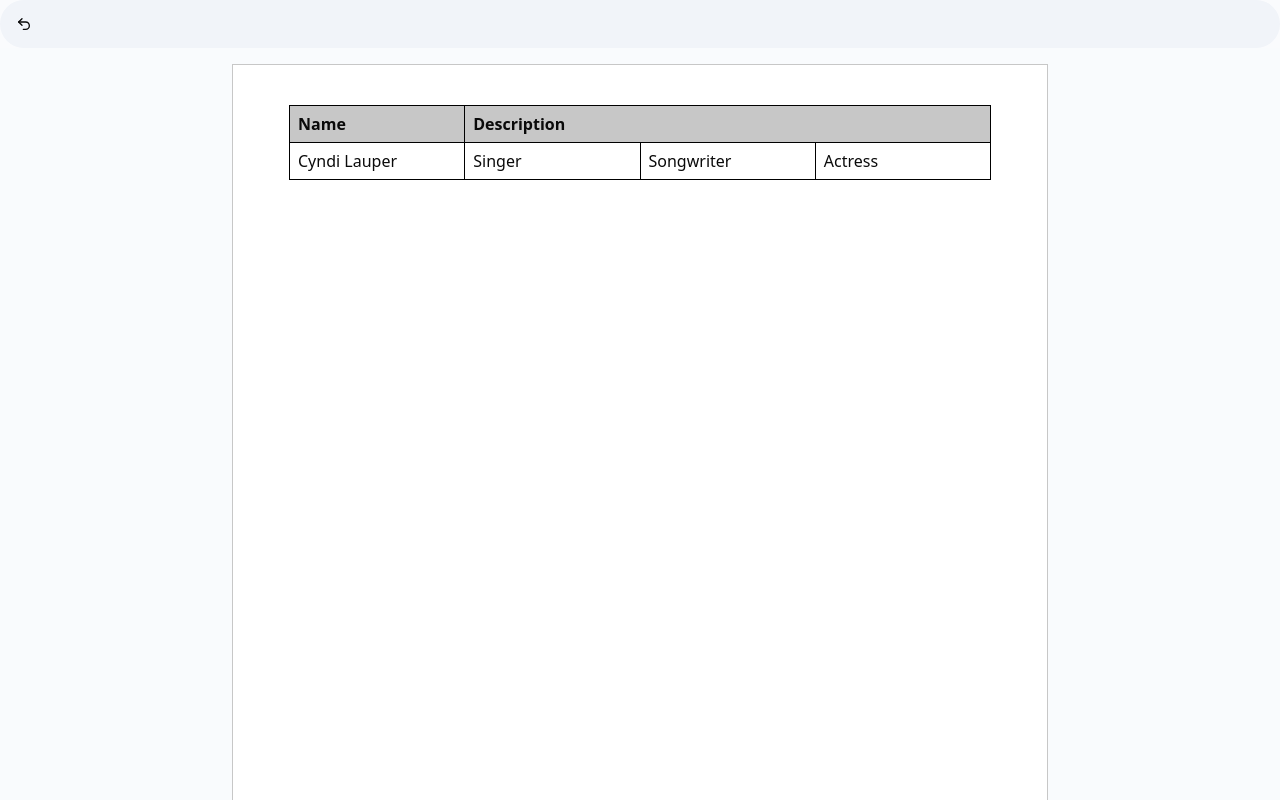
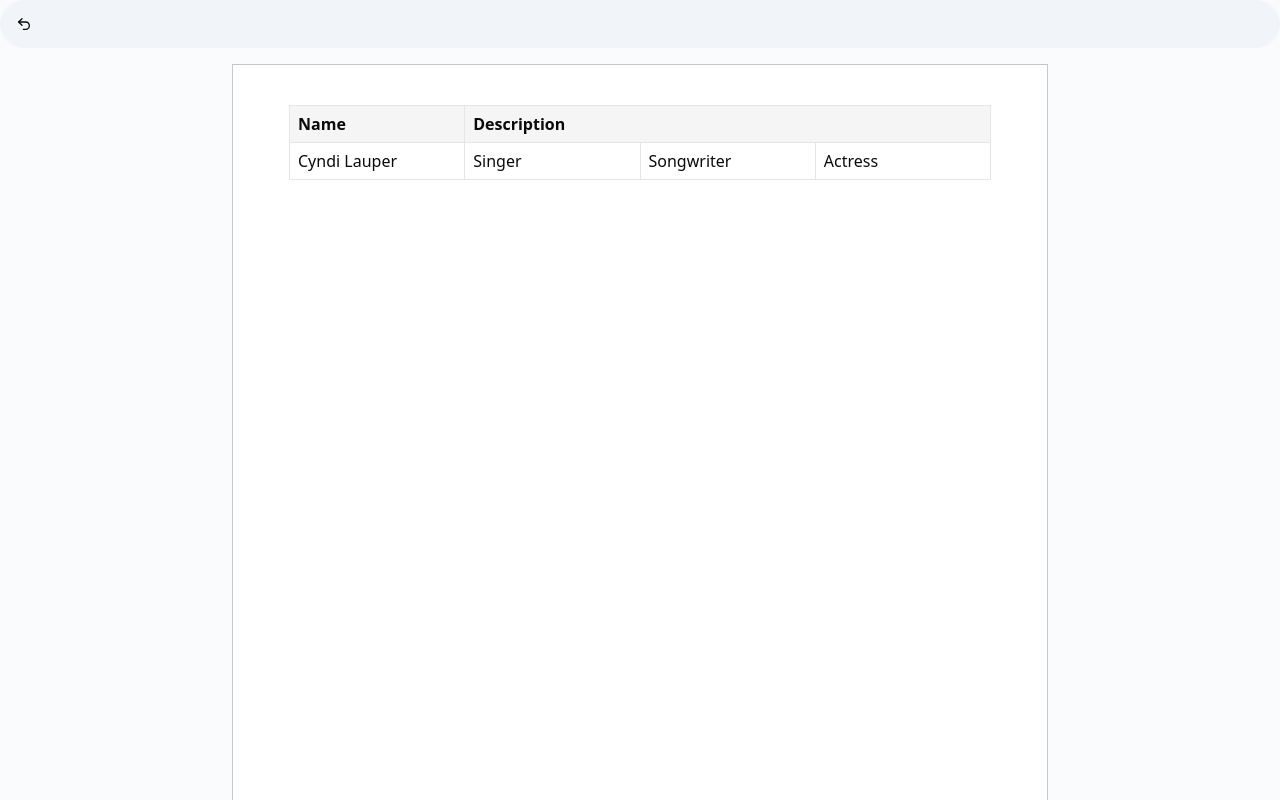
Before and after one commit to Chinmay-innovates/google-docs, a Next.js app: page /document/123 in a window 1280 px wide. Shown: the top 800 px of the page. Built offline with nearby package versions, Linux system fonts and the light colour scheme.

Commit message:
editor-store fix

```diff
--- a/src/app/document/[documentId]/_components/editor.tsx
+++ b/src/app/document/[documentId]/_components/editor.tsx
@@ -7,7 +7,6 @@ import Table from "@tiptap/extension-table";
 import TableCell from "@tiptap/extension-table-cell";
 import TableHeader from "@tiptap/extension-table-header";
 import TableRow from "@tiptap/extension-table-row";
-import Image from "@tiptap/extension-image";
 import ImageResize from "@/components/resizeable-image";
 import { useEditor, EditorContent } from "@tiptap/react";
 
@@ -57,7 +56,6 @@ export const Editor = () => {
 			TableRow,
 			TableHeader,
 			TableCell,
-			Image,
 			ImageResize,
 		],
 		content: `
--- a/src/app/globals.css
+++ b/src/app/globals.css
@@ -107,7 +107,7 @@
 
     td,
     th {
-      border: 1px solid black;
+      border: 1px solid hsl(var(--border));
       box-sizing: border-box;
       min-width: 1em;
       padding: 6px 8px;
@@ -120,7 +120,7 @@
     }
 
     th {
-      background-color: #C7C7C7;
+      background-color: hsl(var(--muted));
       font-weight: bold;
       text-align: left;
     }
--- a/src/components/resizeable-image.tsx
+++ b/src/components/resizeable-image.tsx
@@ -44,6 +44,7 @@ const ResizableImageTemplate = ({ node, updateAttributes }: NodeViewProps) => {
 
 	// Lots of work to handle "not" div click events.
 	useEffect(() => {
+		if (!editing) return;
 		const handleClickOutside = (event: MouseEvent) => {
 			if (
 				containerRef.current &&
```
